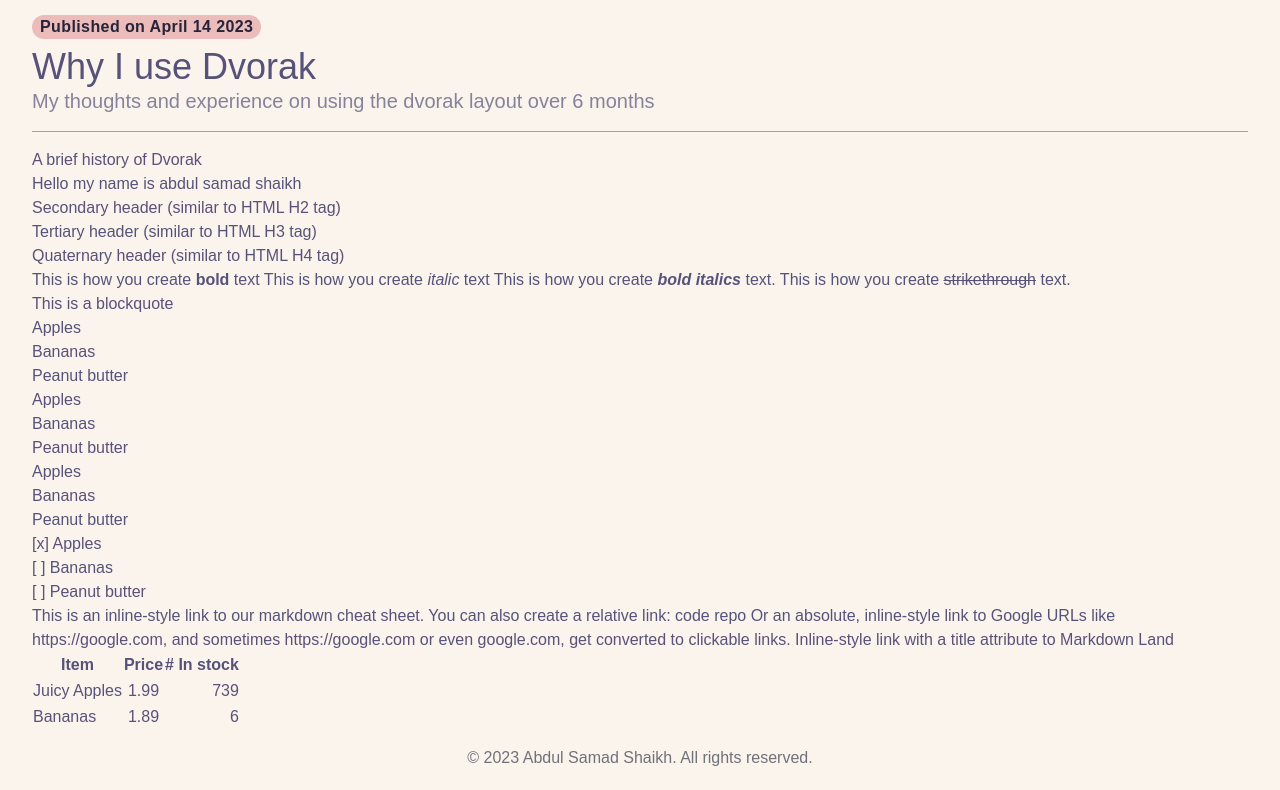
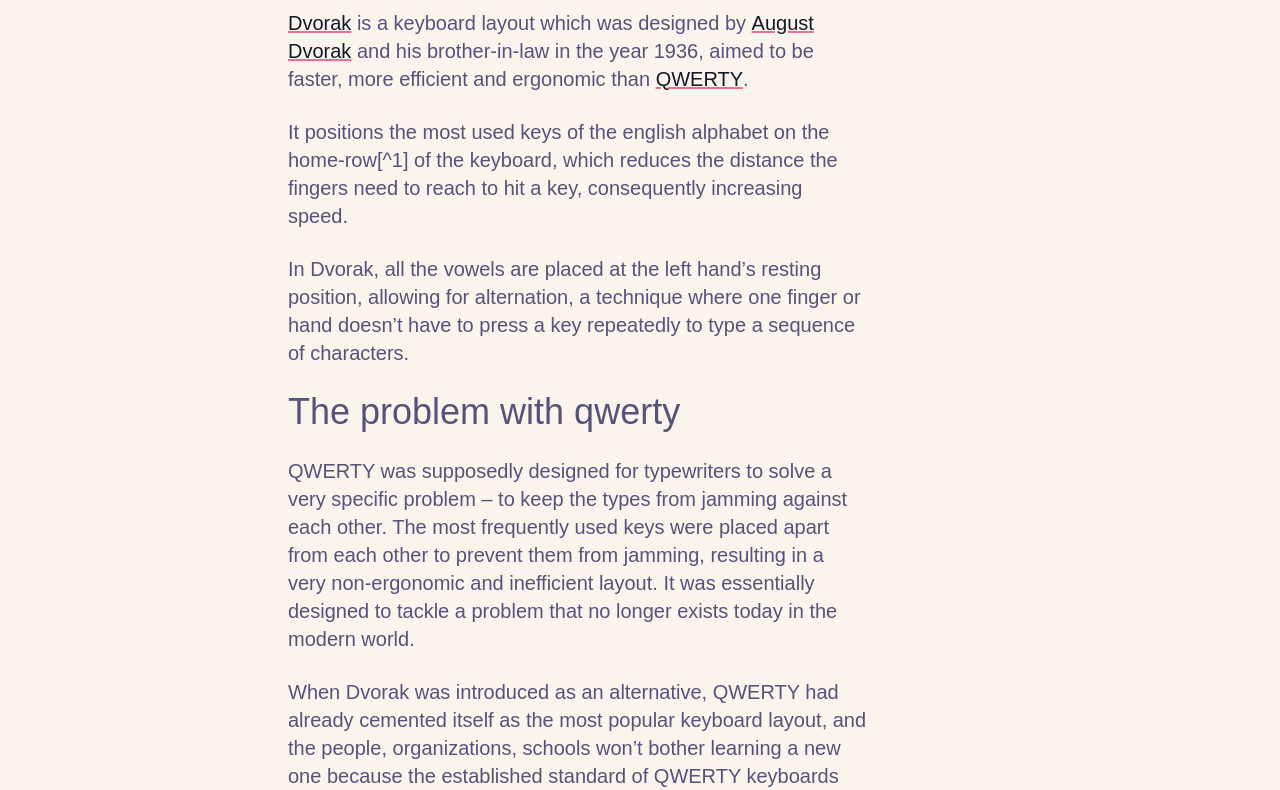
Before and after one commit to schmeekygeek/blog, an Astro site: page /posts/why-i-use-dvorak in a window 1280 px wide. Shown: the part 680-1470 px from the top of the page. Built offline with nearby package versions, Linux system fonts and the light colour scheme; Astro itself is replaced by a stand-in of ours; some packages are replaced by stand-ins of ours; a web font is replaced by a local one.

Commit message:
added post content dvorak

```diff
--- a/astro.config.mjs
+++ b/astro.config.mjs
@@ -3,7 +3,6 @@ import sitemap from '@astrojs/sitemap';
 import react from "@astrojs/react";
 import image from "@astrojs/image";
 import tailwind from "@astrojs/tailwind";
-import addClasses from 'rehype-add-classes';
 
 // https://astro.build/config
 export default defineConfig({
@@ -13,8 +12,5 @@ export default defineConfig({
     react(),
     image(),
     tailwind()
-  ],
-  markdown: {
-    extendDefaultPlugins: true
-  }
+  ]
 });
--- a/src/components/BlogListTile.astro
+++ b/src/components/BlogListTile.astro
@@ -24,7 +24,7 @@ const { url, title, description, publishedOn, heroImage } = Astro.props;
     alt="Thumbnail"/>
 {
   typeof publishedOn != 'undefined' ?
-  <div class="antialiased inline-block bg-rosePine-rose text-rosePine-overlay text-lg bg-rosePine-rose text-rosePine-overlay px-2 rounded-full font-semibold tracking-wide mb-2">
+  <div class="antialiased inline-block bg-rosePine-rose text-rosePine-overlay px-2 rounded-full font-semibold tracking-wide mb-2">
     Published on {publishedOn}
   </div>
   :
@@ -33,7 +33,7 @@ const { url, title, description, publishedOn, heroImage } = Astro.props;
   <div class="font-medium text-3xl font-cabinet">
     {title}
   </div>
-  <div class="opacity-70 text-lg">
+  <div class="opacity-70 text-lg font-normal">
     {description}
   </div>
 </a>
--- a/src/components/Breadcrumb.astro
+++ b/src/components/Breadcrumb.astro
@@ -1,12 +1,11 @@
 ---
 import { IoChevronForward } from "react-icons/io5/index.js"
-
 ---
 
 <div class="my-4 flex items-center gap-1">
-  <a href="/" class="underline underline-offset-2">Index</a>
+  <a href="/" class="text-lg decoration-rosePine-gold dark:decoration-rosePine-gold underline underline-offset-2">Index</a>
   <IoChevronForward className="opacity-50" />
-  <span class="text-orange-500 font-satoshi font-bold">
+  <span class="text-lg">
     <slot />
   </span>
 </div>
--- a/src/components/Content.astro
+++ b/src/components/Content.astro
@@ -1,3 +1,34 @@
-<article class="mx-8">
+<article
+  class="
+  mx-8
+  prose
+  dark:prose-invert
+  prose-headings:font-medium
+  prose-headings:mb-0
+  prose-headings:font-cabinet
+  prose-headings:dark:text-rosePine-text
+  prose-headings:text-rosePineDawn-text
+  prose-li:text-xl
+  prose-li:font-normal
+  prose-li:list-outside
+  prose-li:mb-0
+  prose-li:text-rosePineDawn-text
+  prose-li:dark:text-rosePine-text
+  prose-p:text-xl
+  prose-p:font-normal
+  prose-p:text-rosePineDawn-text
+  prose-p:dark:text-rosePine-text
+  prose-a:decoration-rosePine-love
+  prose-pre:rounded-xl
+  prose-code:font-spacemono
+  prose-code:font-normal
+  prose-code:before:content-none
+  prose-code:after:content-none
+  prose-code:text-rosePineDawn-subtle
+  prose-code:dark:text-rosePine-subtle
+  prose-table:text-lg
+  prose-blockquote:not-italic
+  prose-img:rounded-xl
+  ">
   <slot />
 </article>
--- a/src/components/Masthead.astro
+++ b/src/components/Masthead.astro
@@ -1,3 +1,6 @@
+---
+import { FaExclamationTriangle } from 'react-icons/fa/index.js'
+---
 <section class="relative mb-6 h-80 flex justify-center items-center">
   <div class="absolute w-full h-full overflow-hidden">
   <img src="/banner.jpg" class="absolute h-auto left-1/2 top-1/2 min-w-full min-h-full object-cover -translate-x-1/2 -translate-y-1/2 opacity-50"/>
--- a/src/components/ThemeToggleButton.tsx
+++ b/src/components/ThemeToggleButton.tsx
@@ -1,4 +1,4 @@
-import React, { useEffect, useState } from 'react';
+import { useEffect, useState } from 'react';
 import { IoSunny, IoMoon } from 'react-icons/io5/index.js';
 
 const themes = ["light", "dark"];
@@ -37,7 +37,7 @@ export default function ThemeToggle() {
   }, []);
 
   return isMounted ? (
-    <div className="inline-flex  items-center p-[1px] rounded-3xl bg-rosePine-rose dark:bg-rosePine-pine">
+    <div className="inline-flex  items-center p-[1px] rounded-3xl bg-rosePine-rose dark:bg-rosePine-base">
       {themes.map((t) => {
         const checked = t === theme;
         return (
--- a/src/layouts/BlogPost.astro
+++ b/src/layouts/BlogPost.astro
@@ -31,9 +31,9 @@ const {
 
   <Body>
     <Header />
-    <main class="pt-[56px]">
-      <Content className="align-center prose dark:prose-invert">
-        <div class="my-8">
+    <main class="pt-10 mx-auto max-w-3xl">
+      <Content>
+        <div>
           <Image
             class="border border-slate-300 dark:border-zinc-700 rounded-xl"
             height={680}
@@ -46,9 +46,9 @@ const {
           />
         </div>
         <div class="antialiased inline-block bg-rosePine-rose text-rosePine-overlay text-100 px-2 rounded-full font-semibold tracking-wide my-2">Published on {createdAt}</div>
-        <div class="text-4xl my-0 font-medium font-cabinet">{title}</div>
-        <div class="text-xl opacity-70">{description}</div>
-        <hr class="border-top border-zinc-400 my-4"/>
+        <div class="text-4xl py-2 font-medium font-cabinet text-rosePineDawn-text dark:text-rosePine-text">{title}</div>
+        <div class="text-xl font-normal opacity-70">{description}</div>
+        <hr class="border-top border-zinc-400 my-8"/>
         <slot />
       </Content>
     </main>
--- a/src/pages/404.astro
+++ b/src/pages/404.astro
@@ -4,7 +4,6 @@ import Header from '../components/Header.astro'
 import Footer from '../components/Footer.astro'
 import { SITE_TITLE, SITE_DESCRIPTION } from '../consts'
 import Body from '../components/Body.astro'
-import Content from '../components/Content.astro'
 import Masthead from '../components/Masthead.astro'
 import { FaExclamationTriangle } from 'react-icons/fa/index.js'
 ---
@@ -18,9 +17,8 @@ import { FaExclamationTriangle } from 'react-icons/fa/index.js'
     <Header title={SITE_TITLE} />
     <Masthead />
     <main class="px-8 mx-auto max-w-3xl">
-      <Content>
       <section>
-          <h1 class="text-3xl text-center font-satoshi mt-12 mb-8">
+        <h1 class="text-3xl text-center mt-12 mb-8">
           <FaExclamationTriangle className="mb-4 items-center mx-auto content:justify-center text-center" size="50"/>
           <span>
             Oops, We can't find that.
@@ -36,7 +34,6 @@ import { FaExclamationTriangle } from 'react-icons/fa/index.js'
           </a>
         </h1>
       </section>
-      </Content>
     </main>
     <Footer />
   </Body>
--- a/src/pages/index.astro
+++ b/src/pages/index.astro
@@ -19,7 +19,7 @@ const projects = posts.filter((post) =>
 const tutorials = posts.filter((post) =>
   post.frontmatter.tags.includes("Tutorials")
 );
-const casual = posts.filter((post) => post.frontmatter.tags.includes("Casual"));
+const miscellaneous = posts.filter((post) => post.frontmatter.tags.includes("Miscellaneous"));
 
 const latestPost = posts[0];
 posts.splice(0, 1);
@@ -101,10 +101,10 @@ posts.splice(0, 1);
         }
       </ul>
       <br />
-      <Head>Casual talk</Head>
+      <Head>Miscellaneous</Head>
       <ul class="grid grid-cols-1 md:grid-cols-2 gap-4">
         {
-          casual.map((post) => {
+          miscellaneous.map((post) => {
             return (
               <li class="list-none text-center mx-8">
                 <BlogListTile
--- a/src/pages/posts/why-i-use-dvorak.md
+++ b/src/pages/posts/why-i-use-dvorak.md
@@ -1,52 +1,31 @@
 ---
-title: Why I use Dvorak
-description: My thoughts and experience on using the dvorak layout over 6 months
+title: Why I use dvorak
+description: The circumstances that led me to use the dvorak alternate keyboard layout
 slug: why-i-use-dvorak
 public: true
 layout: ../../layouts/BlogPost.astro
 createdAt: April 14 2023
 tags:
-  - Casual
+  - Miscellaneous
 heroImage: /posts/why-i-use-dvorak.png
 ---
+
 # A brief history of Dvorak
-Hello my name is abdul samad shaikh
+[Dvorak](https://en.wikipedia.org/wiki/Dvorak_keyboard_layout) is a keyboard layout which was designed by [August Dvorak](https://en.wikipedia.org/wiki/August_Dvorak) and his brother-in-law in the year 1936, aimed to be faster, more efficient and ergonomic than [QWERTY](https://en.wikipedia.org/wiki/QWERTY).
 
-## Secondary header (similar to HTML H2 tag)
-### Tertiary header (similar to HTML H3 tag)
-#### Quaternary header (similar to HTML H4 tag)
+It positions the most used keys of the english alphabet on the home-row[^1] of the keyboard, which reduces the distance the fingers need to reach to hit a key, consequently increasing speed.
 
-This is how you create **bold** text
-This is how you create *italic* text
-This is how you create ***bold italics*** text.
-This is how you create ~~strikethrough~~ text.
+In Dvorak, all the vowels are placed at the left hand's resting position, allowing for alternation, a technique where one finger or hand doesn't have to press a key repeatedly to type a sequence of characters.
 
-> This is a blockquote
+# The problem with qwerty
+QWERTY was supposedly designed for typewriters to solve a very specific problem – to keep the types from jamming against each other. The most frequently used keys were placed apart from each other to prevent them from jamming, resulting in a very non-ergonomic and inefficient layout.
+It was essentially designed to tackle a problem that no longer exists today in the modern world.
 
-1. Apples
-2. Bananas
-3. Peanut butter
+When Dvorak was introduced as an alternative, QWERTY had already cemented itself as the most popular keyboard layout, and the people, organizations, schools won't bother learning a new one because the established standard of QWERTY keyboards was good enough for their basic typing needs.
 
-1. Apples
-1. Bananas
-1. Peanut butter
+*(Try typing the word 'minimum' on your keyboard using the typical [touch-type method](https://en.wikipedia.org/wiki/Touch_typing), and you'll probably understand what I mean)*
 
-- Apples
-- Bananas
-- Peanut butter
+![Heatmap of QWERTY and Dvorak](/posts/dvorak-qwerty-heatmap.png)
+The above heatmap provides clear proof why QWERTY is a much worse layout than Dvorak
 
-- [x] Apples
-- [ ] Bananas
-- [ ] Peanut butter
-
-This is an inline-style link to our [markdown cheat sheet](/markdown-cheat-sheet).
-You can also create a relative link: [code repo](../repo/code)
-Or an absolute, inline-style link to [Google](https://google.com)
-URLs like <https://google.com>, and sometimes https://google.com
-or even google.com, get converted to clickable links.
-Inline-style link with a title attribute to [Markdown Land](https://markdown.land "Markdown Land")
-
-| Item         | Price | # In stock |
-|--------------|:-----:|-----------:|
-| Juicy Apples |  1.99 |        739 |
-| Bananas      |  1.89 |          6 |
+[^1]: The middle row of a modern-day keyboard
--- a/src/styles/global.css
+++ b/src/styles/global.css
@@ -4,8 +4,8 @@
   License MIT: https://github.com/HermanMartinus/bearblog/blob/master/LICENSE.md
  */
 
-@import url("https://api.fontshare.com/v2/css?f[]=satoshi@400,500,600,700&f[]=cabinet-grotesk@400,500,600,700&f[]=dancing-script@700&display=swap");
-@import url('https://fonts.googleapis.com/css2?family=Chivo+Mono:ital,wght@0,400;0,600;1,400&display=swap');
+@import url("https://api.fontshare.com/v2/css?f[]=gambetta@500,600,700,800&f[]=satoshi@400,500,600,700&f[]=cabinet-grotesk@400,500,600,700&f[]=dancing-script@700&display=swap");
+@import url('https://fonts.googleapis.com/css2?family=Space+Mono&display=swap');
 
 body {
   font-family: 'Satoshi', sans-serif;
--- a/tailwind.config.cjs
+++ b/tailwind.config.cjs
@@ -9,7 +9,8 @@ module.exports = {
         satoshi: ["Satoshi", "sans-serif"],
         cabinet: ["Cabinet Grotesk", "sans-serif"],
         dancing: ["Dancing Script", "sans-serif"],
-        chivo: ["Chivo Mono", "monospace"],
+        spacemono: ["Space Mono", "monospace"],
+        gambetta: ["Gambetta", "serif"],
       },
       colors: {
         rosePine: {
```
Also changed, not shown: package.json (+1 -6 lines), src/pages/posts/spring-cli.md (+1 -4 lines), public/posts/dvorak-qwerty-heatmap.png (added), 1 other file. Lines whose indentation alone changed are shown as unchanged.
